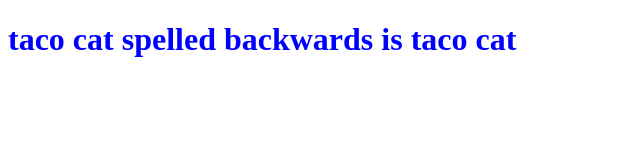
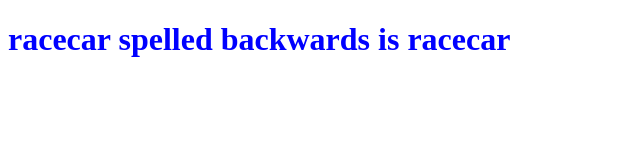
Before and after one commit to markpnguyen/test, a plain HTML site: page index.html in a window 1280 px wide. Shown: the whole page, without its empty margins (0-640 px from the left). Drawn offline with nearby package versions, Linux system fonts and the light colour scheme.

```diff
--- a/index.html
+++ b/index.html
@@ -8,6 +8,6 @@
 	<script src = 'app.js'></script>
 </head>
 <body>
-	<h1> taco cat spelled backwards is taco cat </h1>
+	<h1> racecar spelled backwards is racecar </h1>
 </body>
 </html>
```
